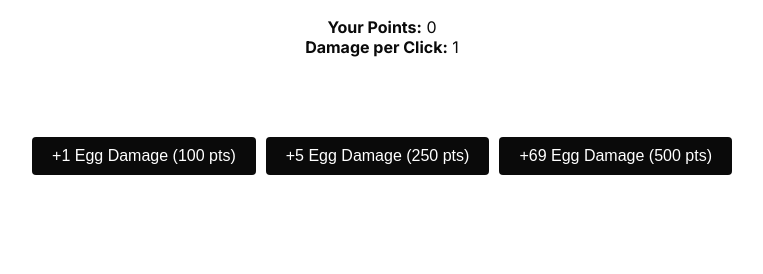
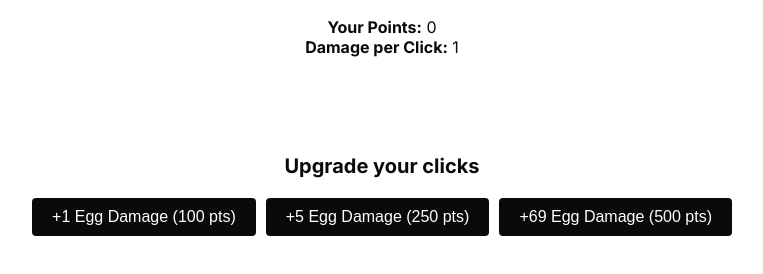
Before and after one commit to 0xzapzap/zk-egg, a plain HTML site: page index.html in a window 1280 px wide. Shown: the part 360-634 px from the top of the page, without its empty margins (258-1021 px from the left). Drawn offline with Linux system fonts and the light colour scheme.

Commit message:
Update index.html

```diff
--- a/index.html
+++ b/index.html
@@ -153,6 +153,7 @@
   </div>
 
   <div id="store">
+    <h2 style="width: 100%; text-align: center; margin-bottom: 10px; font-size: 20px;">Upgrade your clicks</h2>
     <button onclick="buyUpgrade(1, 100)">+1 Egg Damage (100 pts)</button>
     <button onclick="buyUpgrade(5, 250)">+5 Egg Damage (250 pts)</button>
     <button onclick="buyUpgrade(69, 500)">+69 Egg Damage (500 pts)</button>
```
